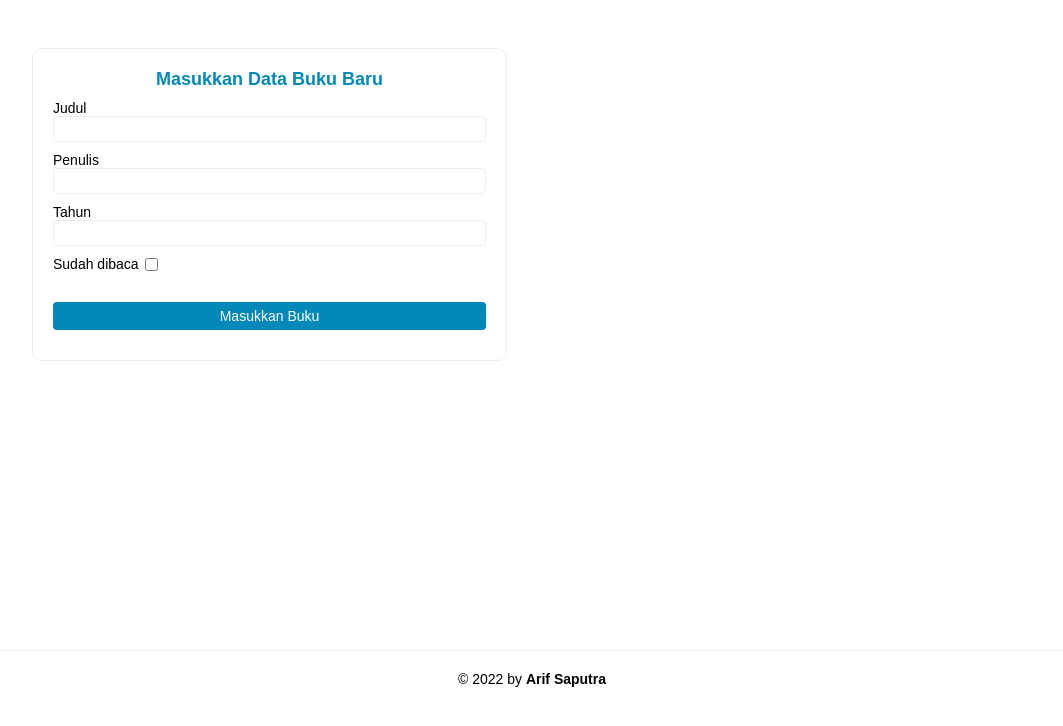
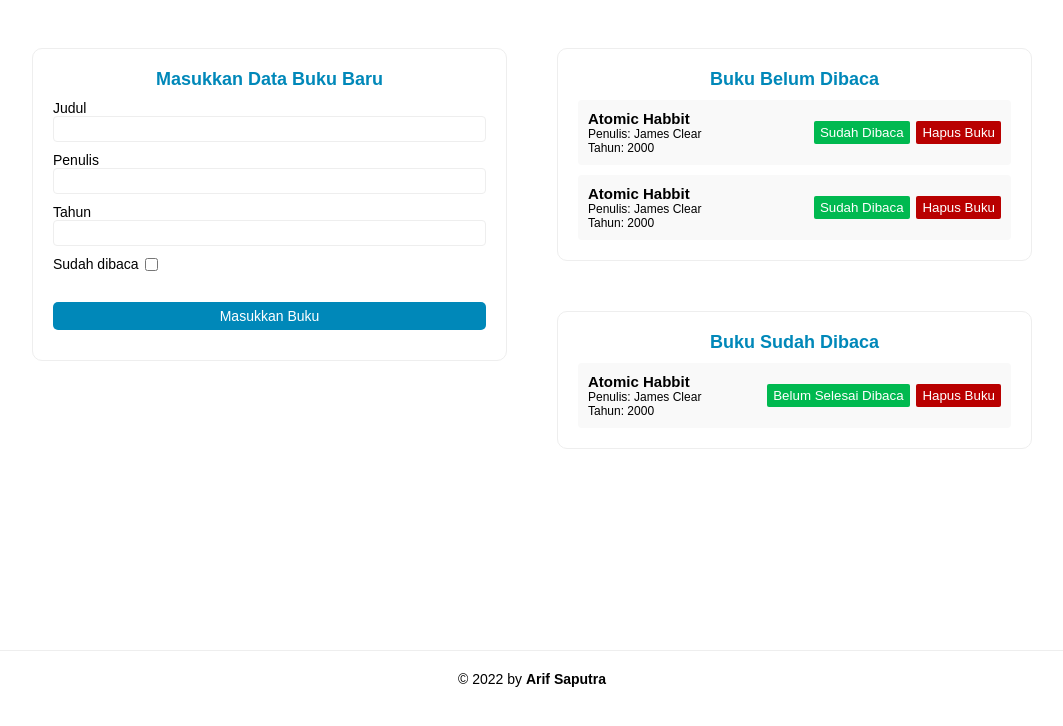
Before and after one commit to arifsptra/bookshelf-app, a plain HTML site: page index.html in a window 1280 px wide. Shown: the part 62-788 px from the top of the page, without its empty margins (108-1171 px from the left). Drawn offline with Linux system fonts and the light colour scheme.

```diff
--- a/index.html
+++ b/index.html
@@ -9,7 +9,7 @@
   </head>
   <body>
     <header>
-      <div class="container">
+      <div class="container header">
         <div class="logo">
           <h1>Bookshelf Apps.</h1>
         </div>
@@ -40,8 +40,49 @@
           </form>
         </div>
         <div class="action">
-          <div class="unRead"></div>
-          <div class="alreadyRead"></div>
+          <div class="unRead">
+            <h2>Buku Belum Dibaca</h2>
+            <div class="listBook" id="bookshelfUnRead">
+              <div class="list">
+                <div class="description">
+                  <h3>Atomic Habbit</h3>
+                  <p>Penulis: James Clear</p>
+                  <p>Tahun: 2000</p>
+                </div>
+                <div class="action">
+                  <button id="alreadyReadButton">Sudah Dibaca</button>
+                  <button id="deleteButton">Hapus Buku</button>
+                </div>
+              </div>
+              <div class="list">
+                <div class="description">
+                  <h3>Atomic Habbit</h3>
+                  <p>Penulis: James Clear</p>
+                  <p>Tahun: 2000</p>
+                </div>
+                <div class="action">
+                  <button id="alreadyReadButton">Sudah Dibaca</button>
+                  <button id="deleteButton">Hapus Buku</button>
+                </div>
+              </div>
+            </div>
+          </div>
+          <div class="alreadyRead">
+            <h2>Buku Sudah Dibaca</h2>
+            <div class="listBook" id="bookshelfAlreadyRead">
+              <div class="list">
+                <div class="description">
+                  <h3>Atomic Habbit</h3>
+                  <p>Penulis: James Clear</p>
+                  <p>Tahun: 2000</p>
+                </div>
+                <div class="action">
+                  <button id="unReadButton">Belum Selesai Dibaca</button>
+                  <button id="deleteButton">Hapus Buku</button>
+                </div>
+              </div>
+            </div>
+          </div>
         </div>
       </div>
     </main>
--- a/style.css
+++ b/style.css
@@ -9,12 +9,14 @@ html {
 body {
   min-height: 100vh;
 }
+.container.header {
+  align-items: center;
+}
 .container {
   max-width: 1000px;
   margin: 0px auto;
   display: flex;
   justify-content: space-between;
-  align-items: center;
   height: 100%;
 }
 header {
@@ -49,12 +51,18 @@ h1 {
 main {
   min-height: 81.5vh;
 }
-.inputForm {
+.inputForm,
+.unRead,
+.alreadyRead {
   width: 475px;
+  height: max-content;
   border: 1px solid #eee;
   padding: 20px;
   margin-top: 50px;
   border-radius: 10px;
+}
+.alreadyRead {
+  margin-bottom: 50px;
 }
 h2 {
   text-align: center;
@@ -96,12 +104,48 @@ h2 {
   background: #0088b9;
   color: #fff;
   border: none;
-  border-radius: 4px;
+  border-radius: 5px;
   cursor: pointer;
   transition: 0.4s;
 }
 .formElement button:hover {
   box-shadow: 0px 0px 0px 4px rgba(0, 136, 185, 0.5);
+}
+.list {
+  background: #f9f9f9;
+  padding: 10px;
+  border-radius: 4px;
+  margin-top: 10px;
+  display: flex;
+  justify-content: space-between;
+  align-items: center;
+}
+.list h3 {
+  font-size: 1.5rem;
+}
+.list p {
+  font-size: 1.2rem;
+}
+.list .action button {
+  margin-left: 4px;
+  cursor: pointer;
+  border: none;
+  padding: 4px 6px;
+  border-radius: 2px;
+  transition: 0.4s;
+  color: #fff;
+}
+.list .action #alreadyReadButton, #unReadButton {
+  background: #00b950;
+}
+.list .action #deleteButton {
+  background: #b90000;
+}
+.list .action #alreadyReadButton:hover, #unReadButton:hover {
+  box-shadow: 0px 0px 0px 3px rgba(0, 185, 80, 0.5);
+}
+.list .action #deleteButton:hover {
+  box-shadow: 0px 0px 0px 3px rgba(185, 0, 0, 0.5);
 }
 footer {
   font-size: 1.4rem;
```
